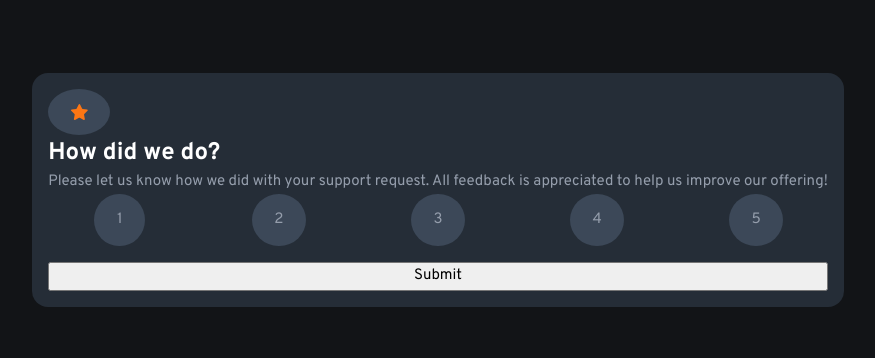
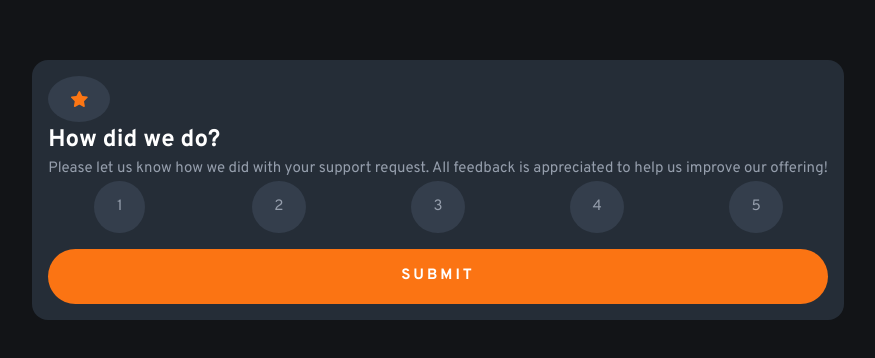
Before and after one commit to Moses2308/interactive-rating-component, a plain HTML site: page index.html in a window 1280 px wide. Shown: the part 210-568 px from the top of the page, without its empty margins (202-1077 px from the left). Drawn offline with Linux system fonts and the light colour scheme.

Commit message:
styled form button

```diff
--- a/style.css
+++ b/style.css
@@ -9,7 +9,7 @@
   --weight-light: 400;
   --weight-heavy: 700;
 
-  --neutral-blue: hsl(214, 19%, 29%);
+  --neutral-blue: hsl(215, 19%, 25%);
 }
 
 body {
@@ -61,4 +61,13 @@ button[type="submit"] {
   display: block;
   grid-column-end: span 5;
   width: 100%;
+
+  border: none;
+  background-color: var(--primary-orange);
+  color: var(--neutral-white);
+  padding: 1rem 0;
+  border-radius: 2rem;
+  font-weight: var(--weight-heavy);
+  text-transform: uppercase;
+  letter-spacing: 3px;
 }
```
